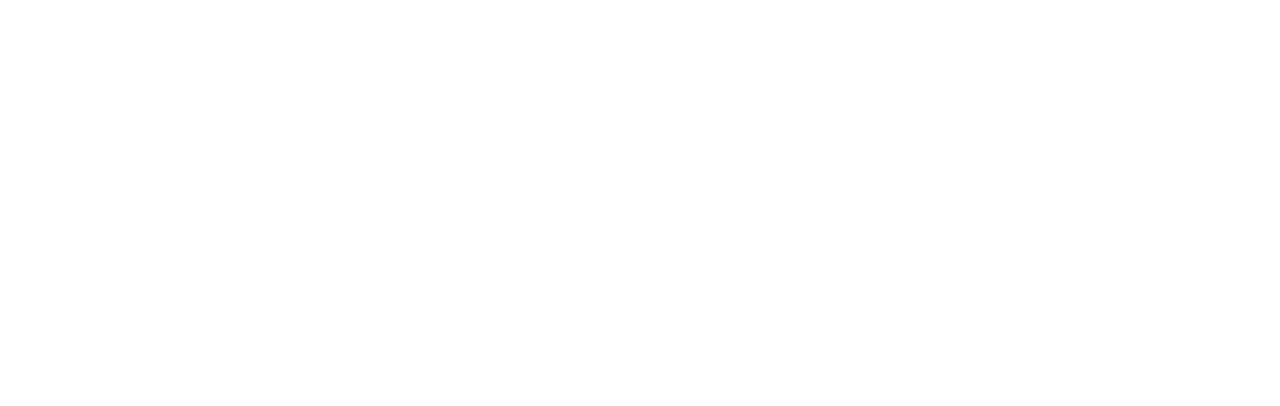
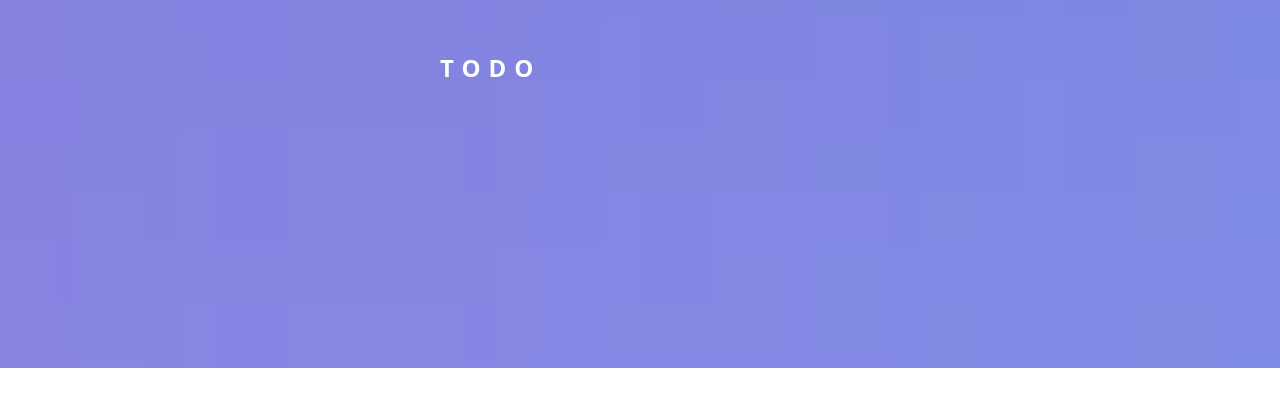
Before and after one commit to cihatsolak/todo-app-reactjs, a React (Create React App) app: page / in a window 1280 px wide. Shown: the part 232-638 px from the top of the page. Built offline with nearby package versions, Linux system fonts and the light colour scheme.

Commit message:
Create title component and style

```diff
--- a/package.json
+++ b/package.json
@@ -8,6 +8,7 @@
     "@testing-library/user-event": "^13.5.0",
     "react": "^18.1.0",
     "react-dom": "^18.1.0",
+    "react-redux": "^8.0.2",
     "react-scripts": "5.0.1",
     "web-vitals": "^2.1.4"
   },
--- a/src/App.js
+++ b/src/App.js
@@ -1,7 +1,9 @@
+import Header from "./components/Header/Header";
+
 function App() {
   return (
     <div className="md:container md:mx-auto">
-
+      <Header />
     </div>
   );
 }
--- /dev/null
+++ b/src/components/Header/Header.css
@@ -0,0 +1,14 @@
+
+.bg-image{
+    @apply flex items-center justify-center relative w-full;
+    height: 600px;
+    background-image: url('../../images/mountain.jpg');
+}
+.bg-content{
+    @apply flex relative flex-col;
+    width: 400px;
+}
+.header-title{
+    @apply text-white text-2xl font-bold;
+    letter-spacing: 8px;
+}
--- /dev/null
+++ b/src/components/Header/Header.js
@@ -0,0 +1,20 @@
+import React from 'react'
+import PropTypes from 'prop-types'
+import './Header.css'
+
+const Header = ({ children }) => {
+    return (
+        <div className='bg-image'>
+            <div className='bg-content'>
+                <div className='header-title'>TODO</div>
+                {children}
+            </div>
+        </div>
+    )
+}
+
+Header.propTypes = {
+    children: PropTypes.node.isRequired
+}
+
+export default Header
```
Also changed, not shown: src/images/mountain.jpg (added), 1 other file (tests, documents, lock files or other folders).
